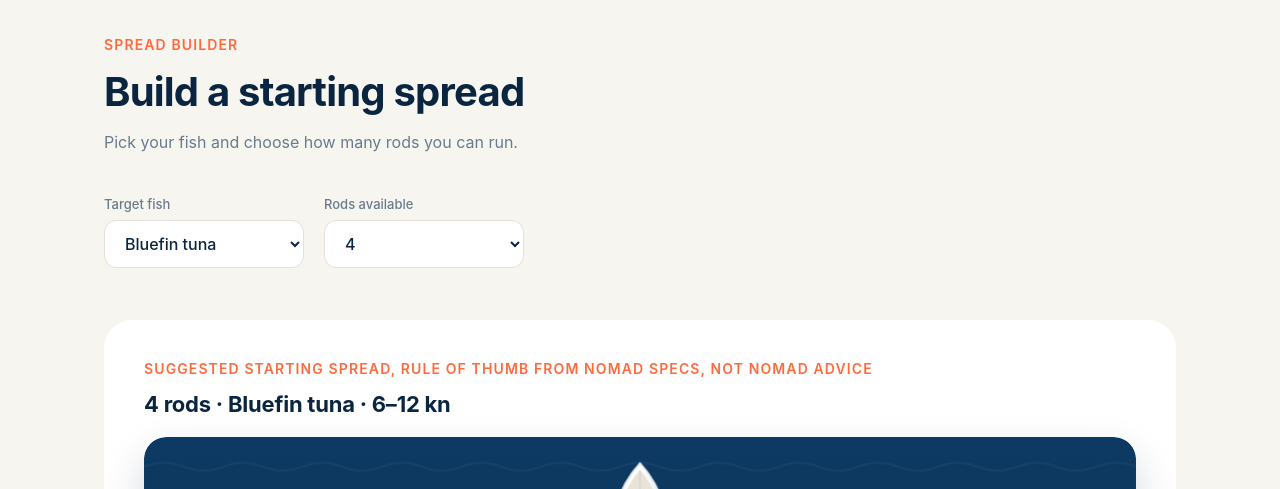
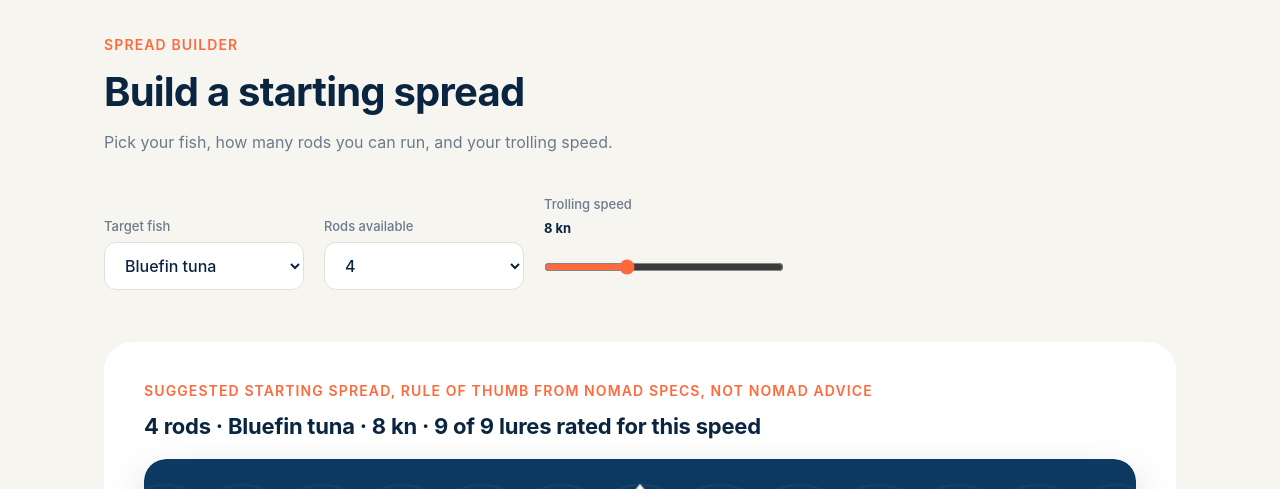
Before and after one commit to konrad-del/tackle-box, a plain HTML site: page index.html in a window 1280 px wide. Shown: the part 1860-2349 px from the top of the page. Drawn offline with Linux system fonts and the light colour scheme.

Commit message:
Spread builder: user-selected trolling speed (v6)

```diff
--- a/css/style.css
+++ b/css/style.css
@@ -50,3 +50,5 @@ footer{background:var(--deep);color:rgba(247,245,240,.7);padding:40px 0;font-siz
 .sp-grid{grid-template-columns:1fr}.rods{display:grid;grid-template-columns:1fr 1fr;gap:4px 36px}.boatsvg .lab{font-size:14px}.boatsvg .fl{stroke-width:1.6}
 @media(max-width:700px){.rods{grid-template-columns:1fr}}
 .chip{white-space:nowrap;display:inline-block}
+input[type=range]{accent-color:var(--accent);width:240px;height:46px;margin:0}.sp-controls label b{color:var(--ocean)}
+@media(max-width:700px){input[type=range]{width:100%}}
--- a/index.html
+++ b/index.html
@@ -1,5 +1,5 @@
 <!doctype html><html lang="en"><head><meta charset="utf-8"><meta name="viewport" content="width=device-width,initial-scale=1">
-<title>Tackle Box — Nomad offshore trolling lures</title><link rel="icon" href="data:,"><link rel="stylesheet" href="css/style.css?v=5"></head><body>
+<title>Tackle Box — Nomad offshore trolling lures</title><link rel="icon" href="data:,"><link rel="stylesheet" href="css/style.css?v=6"></head><body>
 <header class="hero"><div class="wrap"><p class="eyebrow">Tackle Box</p><h1>Offshore trolling,<br>at a glance.</h1>
 <p class="lede">Nine Nomad Design offshore trolling lures from nomadtackle.com — specs, colors and speeds in one place.</p></div></header>
 <main class="wrap">
@@ -10,12 +10,12 @@
 </section>
 <section id="grid" class="grid"></section>
 <section class="spread" id="spread"><p class="eyebrow">Spread builder</p><h2>Build a starting spread</h2>
-<p class="muted">Pick your fish and choose how many rods you can run.</p>
-<div class="filters sp-controls"><label>Target fish<select id="s-fish"></select></label><label>Rods available<select id="s-rods"></select></label></div>
+<p class="muted">Pick your fish, how many rods you can run, and your trolling speed.</p>
+<div class="filters sp-controls"><label>Target fish<select id="s-fish"></select></label><label>Rods available<select id="s-rods"></select></label><label>Trolling speed <b id="s-speed-val">8 kn</b><input type="range" id="s-speed" min="2" max="20" step="1" value="8" aria-label="Trolling speed in knots"></label></div>
 <div id="spread-out" class="spread-out"></div></section>
 <section class="hot"><p class="eyebrow">Hottest colors</p><h2>Hand-counted from Nomad catch posts — coming soon</h2>
 <p class="muted">This section is intentionally empty. No color rankings are shown until catch posts have been counted by hand.</p><div id="hot-list"></div></section>
 </main>
 <div id="detail" class="detail" hidden><div class="sheet" role="dialog" aria-modal="true"><button class="close" aria-label="Close">×</button><div id="detail-body"></div></div></div>
 <footer><div class="wrap">Unofficial demo. Product data from nomadtackle.com, <span id="fdate"></span>. Not affiliated with Nomad Design.</div></footer>
-<script src="js/data.js?v=5"></script><script src="js/rigging.js?v=5"></script><script src="js/app.js?v=5"></script><script src="js/spread.js?v=5"></script></body></html>
+<script src="js/data.js?v=6"></script><script src="js/rigging.js?v=6"></script><script src="js/app.js?v=6"></script><script src="js/spread.js?v=6"></script></body></html>
--- a/js/spread.js
+++ b/js/spread.js
@@ -8,12 +8,10 @@ const len=l=>{const m=(l.length||'').match(/^(\d+)(?:-(\d+)\/(\d+))?/);return m?
 // Positions in fixed fill order. x: -1 port … +1 starboard, back: 0 at transom … 1 farthest.
 const POS=[['Shotgun (center)',0,.95],['Short corner (port)',-.22,.28],['Short corner (starboard)',.22,.28],['Long rigger (port)',-.95,.82],
  ['Long rigger (starboard)',.95,.82],['Short rigger (port)',-.7,.55],['Short rigger (starboard)',.7,.55],['Flat line (starboard)',.5,.06]];
-function build(fish,n){const tag=FISH[fish],pool=L.map(l=>({l,s:spd(l),d:dep(l),z:len(l),sp:(l.target_species||[]).includes(tag)})).filter(x=>x.s&&x.d!=null);
- // Rule 1: common speed = integer knot covered by the most lures; ties -> more species-named lures -> lower speed.
- let best=null;for(let k=1;k<=25;k++){const c=pool.filter(x=>x.s[0]<=k&&k<=x.s[1]);if(!c.length)continue;
-  const sc=[Math.min(c.length,n),c.filter(x=>x.sp).length,c.length];
-  if(!best||sc[0]>best.sc[0]||(sc[0]==best.sc[0]&&(sc[1]>best.sc[1]||(sc[1]==best.sc[1]&&sc[2]>best.sc[2]))))best={k,c,sc};}
- const c=best.c,lo=Math.max(...c.map(x=>x.s[0])),hi=Math.min(...c.map(x=>x.s[1]));
+const SR=L.map(spd).filter(Boolean),SMIN=Math.min(...SR.map(r=>r[0])),SMAX=Math.max(...SR.map(r=>r[1]));
+function build(fish,n,k){const tag=FISH[fish],pool=L.map(l=>({l,s:spd(l),d:dep(l),z:len(l),sp:(l.target_species||[]).includes(tag)})).filter(x=>x.s&&x.d!=null);
+ // Rule 1: only lures whose Nomad trolling range includes the chosen speed k.
+ const c=pool.filter(x=>x.s[0]<=k&&k<=x.s[1]);if(!c.length)return {k,rods:[],count:0};
  // Rule 2: species-named lures first, then pick to spread running depth (alternate deepest/shallowest remaining), sizes as tie-break.
  const named=c.filter(x=>x.sp),other=c.filter(x=>!x.sp),order=[];
  for(const grp of [named,other]){const g=[...grp].sort((a,b)=>b.d-a.d||b.z-a.z);let t=1;while(g.length){order.push(t?g.shift():g.pop());t^=1;}}
@@ -23,11 +21,11 @@ function build(fish,n){const tag=FISH[fish],pool=L.map(l=>({l,s:spd(l),d:dep(l),
  const used=new Set(),rods=pos.map((q,j)=>{const x=picks[j];
   // Rule 5 (neutral, not a performance claim): first color in Nomad's list not yet used in this spread.
   const col=x.l.colors.find(c=>!used.has(c))||x.l.colors[j%x.l.colors.length];used.add(col);
-  const why=[`Runs ${x.l.running_depth}, ${x.l.length}`,`troll range ${x.s[0]}–${x.s[1]} kn covers the ${lo}–${hi} kn common window`,
+  const why=[`Runs ${x.l.running_depth}, ${x.l.length}`,`troll range ${x.s[0]}–${x.s[1]} kn includes your ${k} kn`,
    x.sp?`Nomad's page names ${tag}`:`Nomad's page does not name ${tag} (filler: no species-named lure left at this speed)`,
    x.d>=30?'deep runner kept close to the boat':x.d<=5?'shallow runner set farther back':'mid-depth runner'];
   return {i:q.i,pos:q.p,l:x.l,col,why:why.join('; ')+'.',sp:x.sp}}).sort((a,b)=>a.i-b.i);
- return {lo,hi,rods}}
+ return {k,rods,count:c.length}}
 // Stylized top-down boat + animated spread. Tiers: 1-2 center console, 3 sportfisher, 4-6 large sportfisher + outriggers, 7-8 game boat + tower.
 const RM=matchMedia('(prefers-reduced-motion: reduce)');
 function hull(cx,y,L,W){const r=W/2;return `M${cx},${y} C${cx+r*.9},${y+L*.18} ${cx+r},${y+L*.45} ${cx+r},${y+L*.62} L${cx+r*.92},${y+L} L${cx-r*.92},${y+L} L${cx-r},${y+L*.62} C${cx-r},${y+L*.45} ${cx-r*.9},${y+L*.18} ${cx},${y}Z`}
@@ -71,12 +69,13 @@ for(let i=1;i<=8;i++)$('#s-rods').insertAdjacentHTML('beforeend',`<option${i==4?
 const rigLine=l=>{const r=R[l.id]||{},bits=[`Hooks: ${l.hooks_rings||'Not listed by Nomad'}`];
  bits.push(r.split_rings?'Heavy-duty split rings (per Nomad)':'Split rings: Not listed by Nomad');bits.push('Leader: '+(r.leader?'see Nomad note':'Not listed by Nomad'));
  return esc(bits.join(' · '))+` · <a href="${esc(l.product_url)}" target="_blank" rel="noopener">source</a>`};
-function run(){const fish=$('#s-fish').value,n=+$('#s-rods').value,o=build(fish,n);window.lastSpread=o;
+function run(){const fish=$('#s-fish').value,n=+$('#s-rods').value,k=+$('#s-speed').value,o=build(fish,n,k);window.lastSpread=o;$('#s-speed-val').textContent=k+' kn';
+ if(!o.rods.length){$('#spread-out').innerHTML=`<p class="eyebrow">Suggested starting spread, rule of thumb from Nomad specs, not Nomad advice</p><h3 class="sp-h">No Nomad lure in this demo is rated for ${k} kn</h3><p class="muted">Trolling ranges in this demo run from ${SMIN} to ${SMAX} kn. Try another speed.</p>`;return}
  $('#spread-out').innerHTML=`<p class="eyebrow">Suggested starting spread, rule of thumb from Nomad specs, not Nomad advice</p>
- <h3 class="sp-h">${n} rod${n>1?'s':''} · ${esc(fish)} · ${o.lo}–${o.hi} kn</h3>
+ <h3 class="sp-h">${n} rod${n>1?'s':''} · ${esc(fish)} · ${k} kn · ${o.count} of ${L.length} lures rated for this speed</h3>
  <div class="sp-grid">${boat(o.rods)}<ol class="rods">${o.rods.map(r=>`<li><div class="rod-pos">${esc(r.pos[0])}</div>
  <button class="rod-lure" data-id="${r.l.id}">${esc(r.l.model)}</button> <span class="chip">${esc(r.col)}</span>
  <p class="muted">${esc(r.why)}</p><p class="rig">${rigLine(r.l)}</p></li>`).join('')}</ol></div>
  <p class="muted small">Colors: neutral rule (first color in Nomad's list not already used in this spread), not a claim about what works.</p>`;
  document.querySelectorAll('.rod-lure').forEach(b=>b.onclick=()=>window.openLure(b.dataset.id));}
-$('#s-fish').onchange=$('#s-rods').onchange=run;window.buildSpread=build;run();})();
+$('#s-fish').onchange=$('#s-rods').onchange=run;$('#s-speed').oninput=run;window.buildSpread=build;run();})();
```
Also changed, not shown: screenshots/spread-2.png, screenshots/spread-8.png, screenshots/spread-speed.png (added).
